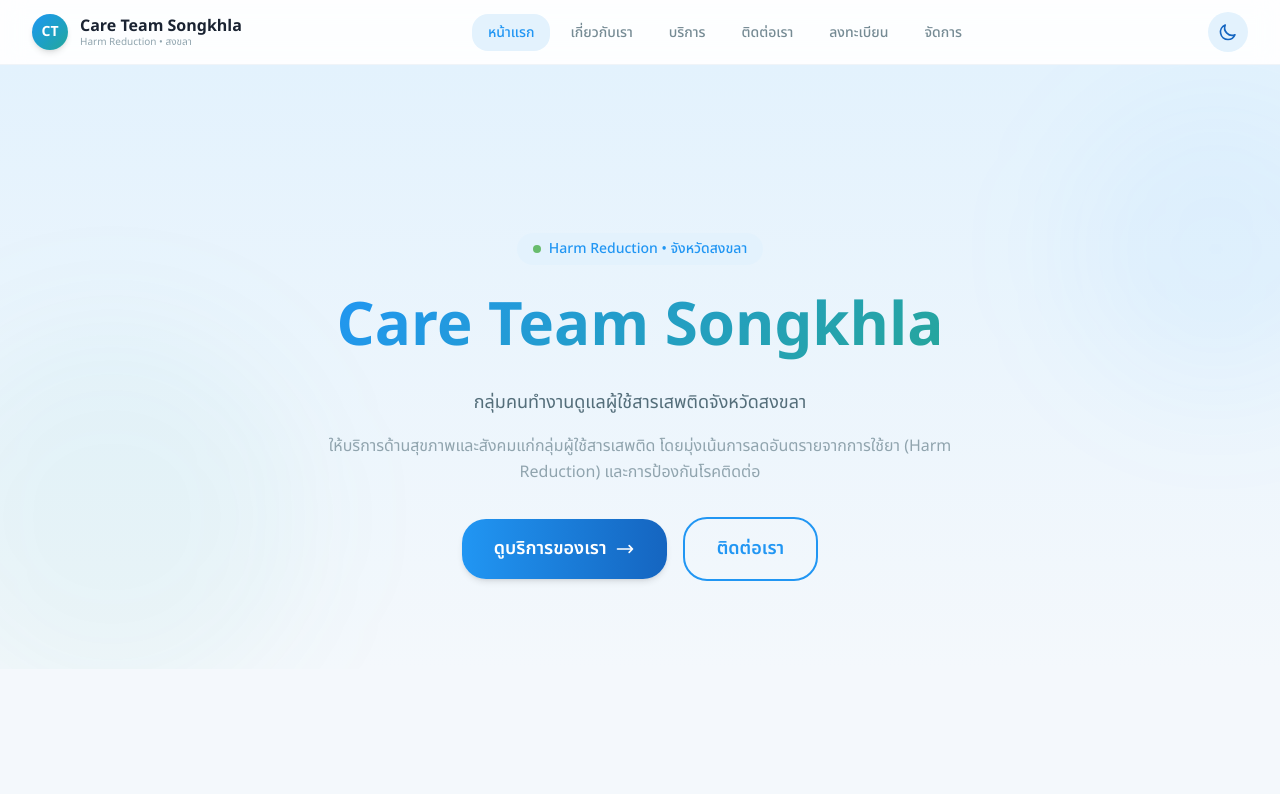
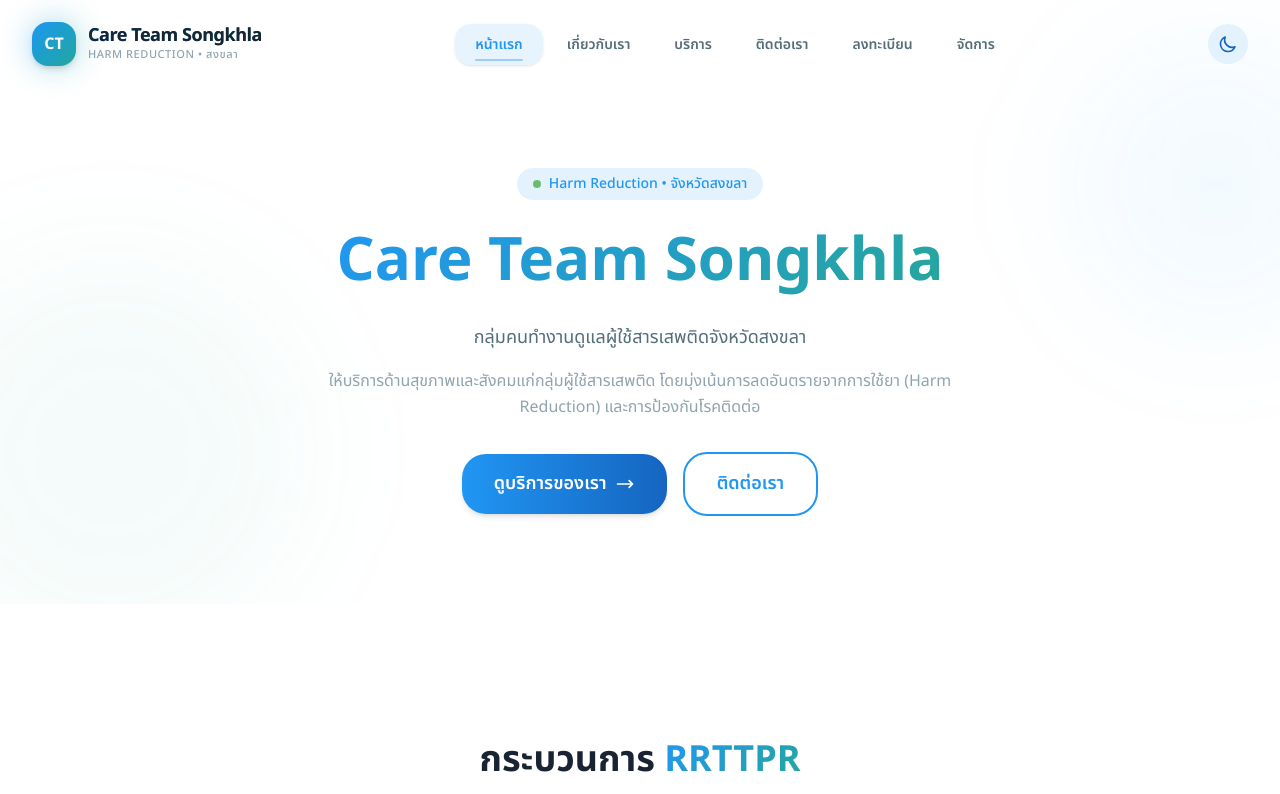
Before and after one commit to danya0365/care-team-nextjs, a Next.js app: page / in a window 1280 px wide. Shown: the top 794 px of the page. Built offline with nearby package versions, Linux system fonts and the light colour scheme.

Commit message:
feat: Implement a new design token system with Tailwind utility classes and redesign the header.

```diff
--- a/public/styles/theme.css
+++ b/public/styles/theme.css
@@ -5,68 +5,99 @@
 /* custom variants */
 @custom-variant dark (&:where(.dark, .dark *));
 
+/* ============================================
+   @theme — Design Tokens (generates utility classes)
+
+   These tokens generate Tailwind utility classes automatically:
+   --color-background  → bg-background, text-background
+   --color-primary     → bg-primary, text-primary, border-primary
+   --color-surface     → bg-surface, text-surface
+   etc.
+   ============================================ */
+
 @theme {
-  /* Brand Colors — soft healthcare blue */
-  --color-primary: #2196F3;
-  --color-primary-light: #64B5F6;
-  --color-primary-dark: #1565C0;
-  --color-primary-50: #E3F2FD;
-  --color-primary-100: #BBDEFB;
-  --color-primary-200: #90CAF9;
+  /* ── Tailwind Color Tokens ── */
+  --color-primary: var(--brand-primary);
+  --color-primary-light: var(--brand-primary-light);
+  --color-primary-dark: var(--brand-primary-dark);
+  --color-primary-50: var(--brand-primary-50);
+  --color-primary-100: var(--brand-primary-100);
+  --color-primary-200: var(--brand-primary-200);
 
-  /* Accent — warm teal */
-  --color-accent: #26A69A;
-  --color-accent-light: #80CBC4;
-  --color-accent-dark: #00897B;
+  --color-accent: var(--brand-accent);
+  --color-accent-light: var(--brand-accent-light);
+  --color-accent-dark: var(--brand-accent-dark);
 
-  /* Surface & Background */
-  --color-surface: #FFFFFF;
-  --color-surface-elevated: #F8FBFF;
-  --color-surface-hover: #F0F7FF;
-  --color-background: var(--background);
-  --color-foreground: var(--foreground);
+  --color-background: var(--ui-bg);
+  --color-foreground: var(--ui-fg);
+  --color-surface: var(--ui-surface);
+  --color-surface-elevated: var(--ui-surface-elevated);
+  --color-surface-hover: var(--ui-surface-hover);
 
-  /* Text */
+  /* ── Text ── */
   --color-text-primary: #1A2332;
   --color-text-secondary: #546E7A;
   --color-text-muted: #90A4AE;
   --color-text-inverse: #FFFFFF;
 
-  /* Status Colors */
+  /* ── Status Colors ── */
   --color-success: #66BB6A;
   --color-warning: #FFA726;
   --color-error: #EF5350;
   --color-info: #42A5F5;
 
-  /* Borders */
-  --color-border: #E0E8F0;
+  /* ── Borders ── */
+  --color-border: var(--ui-border);
   --color-border-light: #F0F4F8;
 
-  /* Font */
+  /* ── Font ── */
   --font-sans: var(--font-noto-sans-thai);
 
-  /* Shadow */
+  /* ── Shadows ── */
   --shadow-card: 0 2px 12px rgba(33, 150, 243, 0.08);
   --shadow-card-hover: 0 8px 30px rgba(33, 150, 243, 0.15);
   --shadow-elevated: 0 4px 20px rgba(0, 0, 0, 0.08);
   --shadow-header: 0 1px 8px rgba(0, 0, 0, 0.06);
 
-  /* Border Radius */
+  /* ── Radii ── */
   --radius-sm: 0.375rem;
   --radius-md: 0.75rem;
   --radius-lg: 1rem;
   --radius-xl: 1.5rem;
   --radius-full: 9999px;
 
-  /* Transitions */
+  /* ── Footer ── */
+  --color-footer-bg: var(--footer-bg);
+  --color-footer-text: var(--footer-text);
+
+  /* ── Transitions ── */
   --transition-fast: 150ms cubic-bezier(0.4, 0, 0.2, 1);
   --transition-base: 250ms cubic-bezier(0.4, 0, 0.2, 1);
   --transition-slow: 400ms cubic-bezier(0.4, 0, 0.2, 1);
 }
 
 :root {
-  --background: #F4F8FC;
-  --foreground: #1A2332;
+  /* Brand Values - Light */
+  --brand-primary: #2196F3;
+  --brand-primary-light: #64B5F6;
+  --brand-primary-dark: #1565C0;
+  --brand-primary-50: #E3F2FD;
+  --brand-primary-100: #BBDEFB;
+  --brand-primary-200: #90CAF9;
+
+  --brand-accent: #26A69A;
+  --brand-accent-light: #80CBC4;
+  --brand-accent-dark: #00897B;
+
+  /* UI Values - Light */
+  --ui-bg: #F4F8FC;
+  --ui-fg: #1A2332;
+  --ui-surface: #FFFFFF;
+  --ui-surface-elevated: #F8FBFF;
+  --ui-surface-hover: #F0F7FF;
+  --ui-border: #E0E8F0;
+
+  /* Header/Hero Specific */
   --header-bg: rgba(255, 255, 255, 0.85);
   --card-bg: #FFFFFF;
   --card-border: #E0E8F0;
@@ -78,8 +109,22 @@
 }
 
 .dark {
-  --background: #0F1724;
-  --foreground: #E8EDF2;
+  /* Brand Values Override for Dark (preserving healthcare vibe) */
+  --brand-primary: #64B5F6;
+  --brand-primary-dark: #1565C0;
+
+  --brand-accent: #4DB6AC;
+  --brand-accent-dark: #00897B;
+
+  /* UI Values - Dark */
+  --ui-bg: #0F1724;
+  --ui-fg: #E8EDF2;
+  --ui-surface: #1A2636;
+  --ui-surface-elevated: #1E2D3E;
+  --ui-surface-hover: #253449;
+  --ui-border: #2A3A4E;
+
+  /* Header/Hero Specific - Dark */
   --header-bg: rgba(15, 23, 36, 0.9);
   --card-bg: #1A2636;
   --card-border: #2A3A4E;
--- a/src/presentation/components/home/HomeView.tsx
+++ b/src/presentation/components/home/HomeView.tsx
@@ -56,10 +56,7 @@ export function HomeView({ initialViewModel }: HomeViewProps) {
           HERO SECTION
           ============================================================ */}
       <section
-        className="relative overflow-hidden py-20 md:py-32"
-        style={{
-          background: 'linear-gradient(to bottom, var(--gradient-hero-from), var(--gradient-hero-to))',
-        }}
+        className="relative overflow-hidden py-20 md:py-32 bg-gradient-to-b from-gradient-hero-from to-gradient-hero-to"
         id="hero"
       >
         {/* Decorative background circles */}
@@ -171,10 +168,7 @@ export function HomeView({ initialViewModel }: HomeViewProps) {
           STATISTICS SECTION
           ============================================================ */}
       <section
-        className="py-16 md:py-24"
-        style={{
-          background: 'linear-gradient(to bottom, var(--gradient-hero-from), var(--gradient-hero-to))',
-        }}
+        className="py-16 md:py-24 bg-gradient-to-b from-gradient-hero-from to-gradient-hero-to"
         id="stats-section"
       >
         <div className="max-w-7xl mx-auto px-4 sm:px-6 lg:px-8">
@@ -267,10 +261,7 @@ export function HomeView({ initialViewModel }: HomeViewProps) {
           CONTACT CTA SECTION
           ============================================================ */}
       <section
-        className="py-16 md:py-24"
-        style={{
-          background: 'linear-gradient(to bottom, var(--gradient-hero-from), var(--gradient-hero-to))',
-        }}
+        className="py-16 md:py-24 bg-gradient-to-b from-gradient-hero-from to-gradient-hero-to"
         id="contact-section"
       >
         <div className="max-w-7xl mx-auto px-4 sm:px-6 lg:px-8">
--- a/src/presentation/components/layout/Header.tsx
+++ b/src/presentation/components/layout/Header.tsx
@@ -1,100 +1,85 @@
 'use client';
 
+/**
+ * Header
+ * Redesigned navigation header with glassmorphism and smooth animations
+ * Preserving care-team-nextjs color mood
+ */
+
+import { siteConfig } from '@/src/config/site';
+import { animated, useSpring, config } from '@react-spring/web';
+import { Menu, X, Heart, Info, Briefcase, Mail, UserPlus, ShieldCheck } from 'lucide-react';
 import Link from 'next/link';
 import { usePathname } from 'next/navigation';
-import { useSpring, animated, config } from '@react-spring/web';
-import { useState } from 'react';
+import { useState, useEffect } from 'react';
 import { ThemeToggle } from './ThemeToggle';
-import { siteConfig } from '@/src/config/site';
+import { cn } from '@/src/presentation/utils/cn';
 
-interface NavLinkProps {
-  href: string;
-  label: string;
-  isActive: boolean;
-}
+const navLinks = [
+  { name: 'หน้าแรก', href: '/', icon: Heart },
+  { name: 'เกี่ยวกับเรา', href: '/about', icon: Info },
+  { name: 'บริการ', href: '/services', icon: Briefcase },
+  { name: 'ติดต่อเรา', href: '/contact', icon: Mail },
+  { name: 'ลงทะเบียน', href: '/register', icon: UserPlus },
+  { name: 'จัดการ', href: '/manage-register', icon: ShieldCheck },
+];
 
-function NavLink({ href, label, isActive }: NavLinkProps) {
-  const [hovered, setHovered] = useState(false);
+export function Header() {
+  const pathname = usePathname();
+  const [isMenuOpen, setIsMenuOpen] = useState(false);
+  const [isScrolled, setIsScrolled] = useState(false);
 
-  const spring = useSpring({
-    y: hovered ? -2 : 0,
-    opacity: hovered || isActive ? 1 : 0.8,
-    config: config.gentle,
+  // Handle scroll effect
+  useEffect(() => {
+    const handleScroll = () => {
+      setIsScrolled(window.scrollY > 20);
+    };
+    window.addEventListener('scroll', handleScroll);
+    return () => window.removeEventListener('scroll', handleScroll);
+  }, []);
+
+  const logoSpring = useSpring({
+    from: { opacity: 0, x: -20 },
+    to: { opacity: 1, x: 0 },
+    config: { tension: 200, friction: 20 },
+  });
+
+  const menuSpring = useSpring({
+    opacity: isMenuOpen ? 1 : 0,
+    transform: isMenuOpen ? 'translateY(0)' : 'translateY(-20px)',
+    config: { tension: 300, friction: 25 },
   });
 
   return (
-    <animated.div
-      style={{
-        transform: spring.y.to((y) => `translateY(${y}px)`),
-        opacity: spring.opacity,
-      }}
-      onMouseEnter={() => setHovered(true)}
-      onMouseLeave={() => setHovered(false)}
-    >
-      <Link
-        href={href}
-        className={`relative px-4 py-2 text-sm font-medium rounded-lg transition-colors
-          ${
-            isActive
-              ? 'text-primary dark:text-primary-light bg-primary-50 dark:bg-primary-dark/20'
-              : 'text-text-secondary dark:text-text-muted hover:text-primary dark:hover:text-primary-light hover:bg-primary-50/50 dark:hover:bg-primary-dark/10'
-          }`}
-      >
-        {label}
-      </Link>
-    </animated.div>
-  );
-}
+    <header className="fixed top-0 left-0 right-0 z-50 transition-all duration-300">
+      {/* Glassmorphism background layer */}
+      <div
+        className={cn(
+          "absolute inset-0 transition-all duration-300",
+          isScrolled
+            ? "bg-white/80 dark:bg-background/80 backdrop-blur-xl border-b border-border shadow-header"
+            : "bg-transparent border-b border-transparent"
+        )}
+      />
 
-export function Header() {
-  const pathname = usePathname();
-  const [mobileMenuOpen, setMobileMenuOpen] = useState(false);
-
-  const navItems = [
-    { href: '/', label: 'หน้าแรก' },
-    { href: '/about', label: 'เกี่ยวกับเรา' },
-    { href: '/services', label: 'บริการ' },
-    { href: '/contact', label: 'ติดต่อเรา' },
-    { href: '/register', label: 'ลงทะเบียน' },
-    { href: '/manage-register', label: 'จัดการ' },
-  ];
-
-  // Mobile menu animation
-  const mobileMenuSpring = useSpring({
-    height: mobileMenuOpen ? 'auto' : '0px',
-    opacity: mobileMenuOpen ? 1 : 0,
-    config: config.gentle,
-  });
-
-  // Logo hover animation
-  const [logoHovered, setLogoHovered] = useState(false);
-  const logoSpring = useSpring({
-    scale: logoHovered ? 1.05 : 1,
-    config: config.wobbly,
-  });
-
-  return (
-    <header className="sticky top-0 z-50 glass border-b border-border-light dark:border-card-border">
-      <div className="max-w-7xl mx-auto px-4 sm:px-6 lg:px-8">
-        <div className="flex items-center justify-between h-16">
+      <nav className="relative max-w-7xl mx-auto px-4 sm:px-6 lg:px-8">
+        <div className="flex items-center justify-between h-20 sm:h-22">
           {/* Logo */}
-          <animated.div
-            style={{ transform: logoSpring.scale.to((s) => `scale(${s})`) }}
-            onMouseEnter={() => setLogoHovered(true)}
-            onMouseLeave={() => setLogoHovered(false)}
-          >
+          <animated.div style={logoSpring}>
             <Link href="/" className="flex items-center gap-3 group" id="header-logo">
-              {/* Logo icon */}
-              <div className="w-9 h-9 rounded-xl flex items-center justify-center
-                bg-gradient-to-br from-primary to-accent text-white font-bold text-sm
-                shadow-md group-hover:shadow-lg transition-shadow">
+              <div className="relative">
+                <div className="absolute inset-0 bg-gradient-to-r from-primary to-accent rounded-2xl blur-lg opacity-40 group-hover:opacity-60 transition-opacity" />
+                <div className="relative w-11 h-11 rounded-2xl flex items-center justify-center
+                  bg-gradient-to-br from-primary to-accent text-white font-bold text-base
+                  shadow-md group-hover:shadow-lg transition-all duration-300 group-hover:scale-105">
                   CT
                 </div>
+              </div>
               <div className="hidden sm:block">
-                <h1 className="text-base font-bold text-text-primary dark:text-foreground leading-tight">
+                <h1 className="text-lg font-bold text-text-primary dark:text-foreground leading-tight tracking-tight bg-gradient-to-r from-primary to-accent bg-clip-text group-hover:text-transparent transition-all duration-300">
                   {siteConfig.name}
                 </h1>
-                <p className="text-[10px] text-text-muted leading-tight">
+                <p className="text-[11px] text-text-muted font-medium uppercase tracking-wider">
                   Harm Reduction • สงขลา
                 </p>
               </div>
@@ -102,75 +87,120 @@ export function Header() {
           </animated.div>
 
           {/* Desktop Navigation */}
-          <nav className="hidden md:flex items-center gap-1" id="main-nav">
-            {navItems.map((item) => (
+          <div className="hidden md:flex items-center gap-1" id="main-nav">
+            {navLinks.map((link, index) => (
               <NavLink
-                key={item.href}
-                href={item.href}
-                label={item.label}
-                isActive={pathname === item.href}
-              />
+                key={link.href}
+                href={link.href}
+                index={index}
+                isActive={pathname === link.href}
+              >
+                {link.name}
+              </NavLink>
             ))}
-          </nav>
+          </div>
 
           {/* Right section */}
-          <div className="flex items-center gap-3">
+          <div className="flex items-center gap-2 sm:gap-4">
             <ThemeToggle />
 
             {/* Mobile hamburger */}
             <button
-              onClick={() => setMobileMenuOpen(!mobileMenuOpen)}
-              className="md:hidden w-10 h-10 rounded-lg flex items-center justify-center
-                hover:bg-primary-50 dark:hover:bg-primary-dark/20 transition-colors focus-ring cursor-pointer"
-              aria-label="เปิดเมนู"
+              onClick={() => setIsMenuOpen(!isMenuOpen)}
+              className="md:hidden w-11 h-11 rounded-xl flex items-center justify-center
+                hover:bg-primary-50 dark:hover:bg-primary-dark/20 transition-all duration-200
+                focus-ring cursor-pointer text-text-primary dark:text-foreground"
+              aria-label={isMenuOpen ? "ปิดเมนู" : "เปิดเมนู"}
               id="mobile-menu-button"
             >
-              <svg
-                className="w-5 h-5 text-text-primary dark:text-foreground"
-                fill="none"
-                viewBox="0 0 24 24"
-                stroke="currentColor"
-                strokeWidth={2}
-              >
-                {mobileMenuOpen ? (
-                  <path strokeLinecap="round" strokeLinejoin="round" d="M6 18L18 6M6 6l12 12" />
-                ) : (
-                  <path strokeLinecap="round" strokeLinejoin="round" d="M4 6h16M4 12h16M4 18h16" />
-                )}
-              </svg>
+              {isMenuOpen ? <X className="w-6 h-6" /> : <Menu className="w-6 h-6" />}
             </button>
           </div>
         </div>
-      </div>
+      </nav>
 
       {/* Mobile menu */}
+      {isMenuOpen && (
         <animated.div
-        style={{
-          overflow: 'hidden',
-          opacity: mobileMenuSpring.opacity,
-        }}
-        className={`md:hidden border-t border-border-light dark:border-card-border ${
-          mobileMenuOpen ? 'block' : 'hidden'
-        }`}
+          style={menuSpring}
+          className="md:hidden absolute top-full left-0 right-0 mx-4 mt-2 overflow-hidden
+            bg-white/95 dark:bg-ui-surface/95 backdrop-blur-2xl rounded-3xl
+            border border-border/50 shadow-2xl z-40"
         >
-        <nav className="px-4 py-3 space-y-1" id="mobile-nav">
-          {navItems.map((item) => (
+          <nav className="p-4 space-y-1" id="mobile-nav">
+            {navLinks.map((link) => {
+              const Icon = link.icon;
+              const isActive = pathname === link.href;
+              return (
                 <Link
-              key={item.href}
-              href={item.href}
-              onClick={() => setMobileMenuOpen(false)}
-              className={`block px-4 py-2.5 rounded-lg text-sm font-medium transition-colors
-                ${
-                  pathname === item.href
-                    ? 'text-primary dark:text-primary-light bg-primary-50 dark:bg-primary-dark/20'
-                    : 'text-text-secondary dark:text-text-muted hover:text-primary dark:hover:text-primary-light hover:bg-primary-50/50 dark:hover:bg-primary-dark/10'
-                }`}
+                  key={link.href}
+                  href={link.href}
+                  onClick={() => setIsMenuOpen(false)}
+                  className={cn(
+                    "flex items-center gap-3 px-5 py-3.5 rounded-2xl text-sm font-semibold transition-all duration-200",
+                    isActive
+                      ? "text-primary dark:text-primary-light bg-primary-50 dark:bg-primary-dark/20"
+                      : "text-text-secondary dark:text-text-muted hover:text-primary dark:hover:text-primary-light hover:bg-primary-50/50 dark:hover:bg-primary-dark/10"
+                  )}
                 >
-              {item.label}
+                  <Icon className={cn("w-4.5 h-4.5", isActive ? "text-primary" : "opacity-70")} />
+                  {link.name}
                 </Link>
-          ))}
+              );
+            })}
           </nav>
         </animated.div>
+      )}
     </header>
   );
 }
+
+interface NavLinkProps {
+  href: string;
+  children: React.ReactNode;
+  isActive: boolean;
+  index: number;
+}
+
+function NavLink({ href, children, isActive, index }: NavLinkProps) {
+  const spring = useSpring({
+    from: { opacity: 0, y: -10 },
+    to: { opacity: 1, y: 0 },
+    delay: index * 40,
+    config: { tension: 200, friction: 20 },
+  });
+
+  const [hoverSpring, hoverApi] = useSpring(() => ({
+    scale: 1,
+    y: 0,
+    config: config.gentle,
+  }));
+
+  return (
+    <animated.div
+      style={{
+        ...spring,
+        transform: hoverSpring.y.to(y => `translateY(${y}px) scale(${hoverSpring.scale.get()})`)
+      }}
+      onMouseEnter={() => hoverApi.start({ scale: 1.02, y: -2 })}
+      onMouseLeave={() => hoverApi.start({ scale: 1, y: 0 })}
+    >
+      <Link
+        href={href}
+        className={cn(
+          "relative px-5 py-2.5 text-[14px] font-semibold rounded-2xl transition-all duration-300",
+          isActive
+            ? "text-primary dark:text-primary-light bg-primary-50/80 dark:bg-primary-dark/20 shadow-sm"
+            : "text-text-secondary dark:text-text-muted hover:text-primary dark:hover:text-primary-light"
+        )}
+      >
+        {children}
+        {isActive && (
+          <animated.div
+            className="absolute bottom-1 left-5 right-5 h-0.5 rounded-full bg-primary/40"
+          />
+        )}
+      </Link>
+    </animated.div>
+  );
+}
--- /dev/null
+++ b/src/presentation/utils/cn.ts
@@ -0,0 +1,9 @@
+import { clsx, type ClassValue } from 'clsx';
+import { twMerge } from 'tailwind-merge';
+
+/**
+ * Utility to merge tailwind classes with clsx
+ */
+export function cn(...inputs: ClassValue[]) {
+  return twMerge(clsx(inputs));
+}
```
Also changed, not shown: src/presentation/components/layout/Footer.tsx (+7 -7 lines), 1 other file (tests, documents, lock files or other folders). Lines whose indentation alone changed are shown as unchanged.
